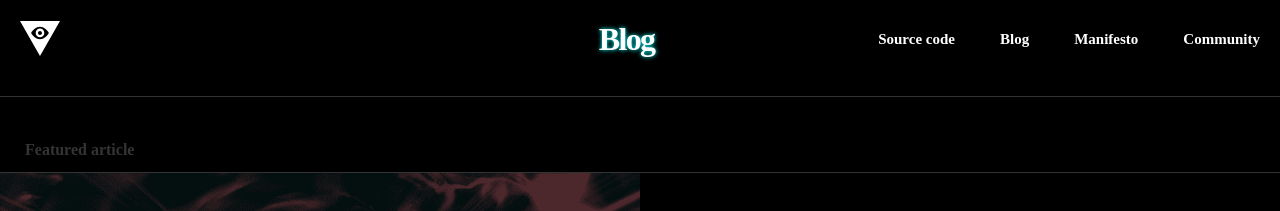
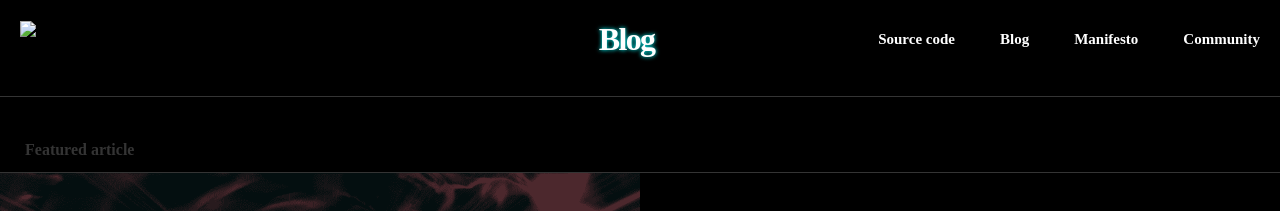
Before and after one commit to vindar42/blog-project, a Jekyll site: the page built from index.html, in a window 1280 px wide. Shown: the top 211 px of the page. Built offline with Jekyll 4.4.1, drawn with Linux system fonts in a browser that asks for light colours.

Commit message:
Update header.html

```diff
--- a/_includes/header.html
+++ b/_includes/header.html
@@ -1,7 +1,7 @@
 <header>
     <div class ="head">
       <div class = "logo">
-        <img src="{{site.baseurl}}/files/icons/logo.svg">
+        <img src="{{site.baseurl}}/icons/logo.svg">
       </div>
 
       <nav>
```
